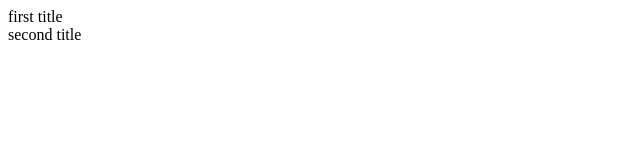
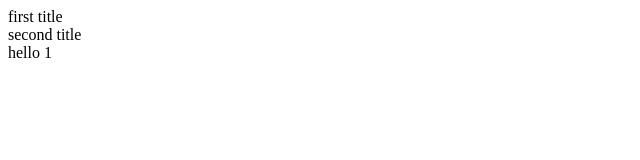
Before and after one commit to Lam0z/learnGit, a plain HTML site: page index.html in a window 1280 px wide. Shown: the full height of the page, 0-640 px from the left. Drawn offline with Linux system fonts and the light colour scheme.

Commit message:
added hello 1

```diff
--- a/index.html
+++ b/index.html
@@ -9,6 +9,7 @@
         <main>
             <div>first title</div>
             <div>second title</div>
+            <div>hello 1</div>
         </main>
     </body>
 </html>
```
